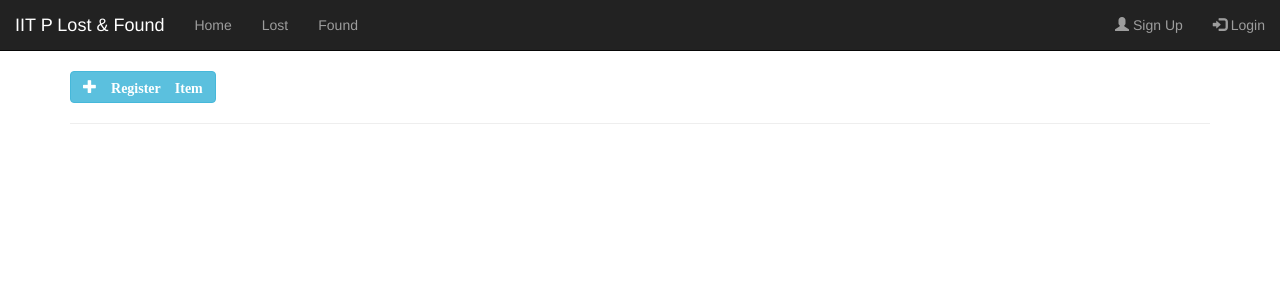
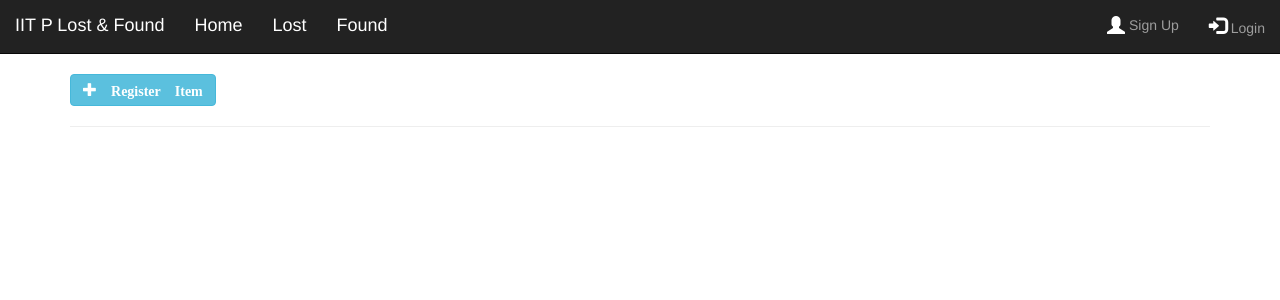
Before and after one commit to arunikayadav42/Lost-and-Found-Portal, a Django app: page /lost/ in a window 1280 px wide. Shown: the top 300 px of the page. Run offline with Django 3.2, Linux system fonts and the light colour scheme; data that the repository does not hold is empty; some libraries are stand-ins or nearby versions.

Commit message:
all fixed

```diff
--- a/cs354/found/templates/found/home.html
+++ b/cs354/found/templates/found/home.html
@@ -43,7 +43,7 @@
 
         </div>
         <div class="group1 col-sm-2 col-md-2">
-            <span class="glyphicon glyphicon-user"></span>  <a href="#"><b>By : {{item.author}}</b></a>
+            <span class="glyphicon glyphicon-user"></span>  <a href="{{item.author.get_profile}}"><b>By : {{item.author}}</b></a>
         </div>
     </div>
   </li>
--- a/cs354/lost/templates/lost/detail.html
+++ b/cs354/lost/templates/lost/detail.html
@@ -61,7 +61,7 @@
             <button type="button" class="close" data-dismiss="alert" aria-label="Close">
                 <span aria-hidden="true">&times;</span>
             </button>
-            Item already found by <a href="">{{ lost.claimed_user }}</a>
+            <p style="font-weight: bold;">Item already found by <a href="">{{ lost.claimed_user }}</a></p>
         </div>
 
 
@@ -71,7 +71,7 @@
             <br>
         <form action="{% url "lost_item_received" pk=lost.pk %}" method="POST">
             {% csrf_token %}
-            <button type="submit" class="btn btn-default" onclick="return confirm('Are you sure? The item will be deleted from the database')"> Got the Item?</button>
+            <button type="submit" class="btn btn-success" onclick="return confirm('Are you sure? The item will be deleted from the database')"><b>Got the Item?</b> </button>
         </form>
     {% endif %}
     {% if lost.author == request.user %}
--- a/cs354/lost/templates/lost/home.html
+++ b/cs354/lost/templates/lost/home.html
@@ -42,7 +42,7 @@
         <div class="group1 col-sm-4 col-md-4">
         </div>
         <div class="group1 col-sm-2 col-md-2">
-            <span class="glyphicon glyphicon-user"></span>  <a href="#"><b>By : {{item.author}}</b></a>
+            <span class="glyphicon glyphicon-user"></span>  <a href="{{item.author.get_profile}}"><b>By : {{item.author}}</b></a>
         </div>
     </div>
    </div>
--- a/cs354/lost/templates/lost/suggested_items.html
+++ b/cs354/lost/templates/lost/suggested_items.html
@@ -16,7 +16,7 @@
 <br>
 <div class="table-responsive">
     {% if not found %}
-    No suggestions for you
+    <h3>No suggestions for you </h3>
         {% else %}
             {% for item in found %}
           <ul class="list-group">
--- a/cs354/templates/base.html
+++ b/cs354/templates/base.html
@@ -22,12 +22,12 @@
     <nav class="navbar navbar-inverse navbar-static-top">
         <div class="container-fluid">
             <div class="navbar-header">
-                <a class="navbar-brand" href="#">IIT P Lost & Found</a>
+                <a class="navbar-brand" href="#" style="font-size: 18px;color:white">IIT P Lost & Found</a>
             </div>
             <ul class="nav navbar-nav">
-                <li><a href="/">Home</a></li>
-                <li><a href="{% url "lost_list" %}">Lost</a></li>
-                <li><a href="{% url "found_list" %}">Found</a></li>
+                <li><a href="/" style="font-size: 18px;color:white">Home</a></li>
+                <li><a href="{% url "lost_list" %}" style="font-size: 18px;color:white">Lost</a></li>
+                <li><a href="{% url "found_list" %}" style="font-size: 18px;color:white">Found</a></li>
                 {% if user.is_authenticated %}
                 {% block form %}
 
@@ -37,11 +37,11 @@
             <ul class="nav navbar-nav navbar-right">
                 {% if user.is_authenticated %}
 
-                <li><a href="{% url "userprofile" %}"><span class="glyphicon glyphicon-user"></span> {{ user.username }}</a></li>
-                <li><a href="{% url "logout" %}"><span class="glyphicon glyphicon-log-in"></span>Log Out</a></li>
+                <li><a href="{% url "userprofile" %}"><span class="glyphicon glyphicon-user" style="font-size: 18px;color:white"></span style="font-size: 18px;color:white"> {{ user.username }}</a></li>
+                <li><a href="{% url "logout" %}"><span class="glyphicon glyphicon-log-in" style="font-size: 18px;color:white"></span style="font-size: 18px;color:white">Log Out</a></li>
                 {% else %}
-                <li><a href="{% url "signup" %}"><span class="glyphicon glyphicon-user"></span> Sign Up</a></li>
-                <li><a href="{% url "login" %}"><span class="glyphicon glyphicon-log-in"></span> Login</a></li>
+                <li><a href="{% url "signup" %}"><span class="glyphicon glyphicon-user" style="font-size: 18px;color:white; vertical-align: text-bottom;"></span> Sign Up</a></li>
+                <li><a href="{% url "login" %}"><span class="glyphicon glyphicon-log-in" style="font-size: 18px;color:white"></span style="font-size: 18px;color:white"> Login</a></li>
                 {% endif %}
             </ul>
         </div>
```
Also changed, not shown: cs354/launch/templates/launch/home.html (+11 -4 lines).
